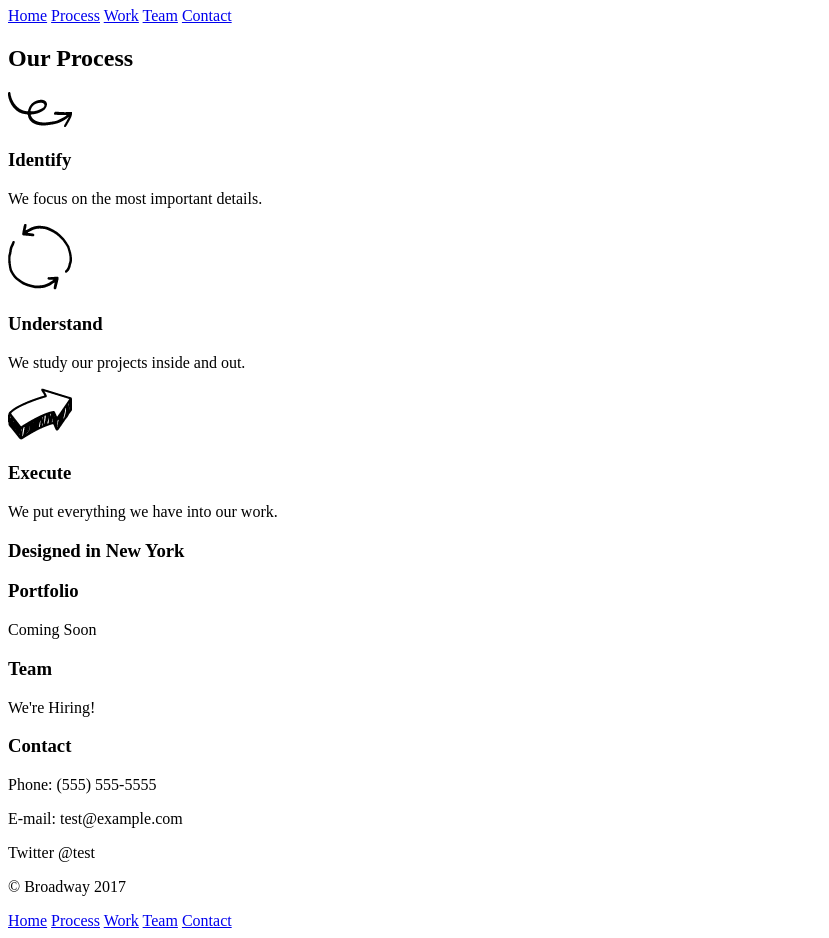
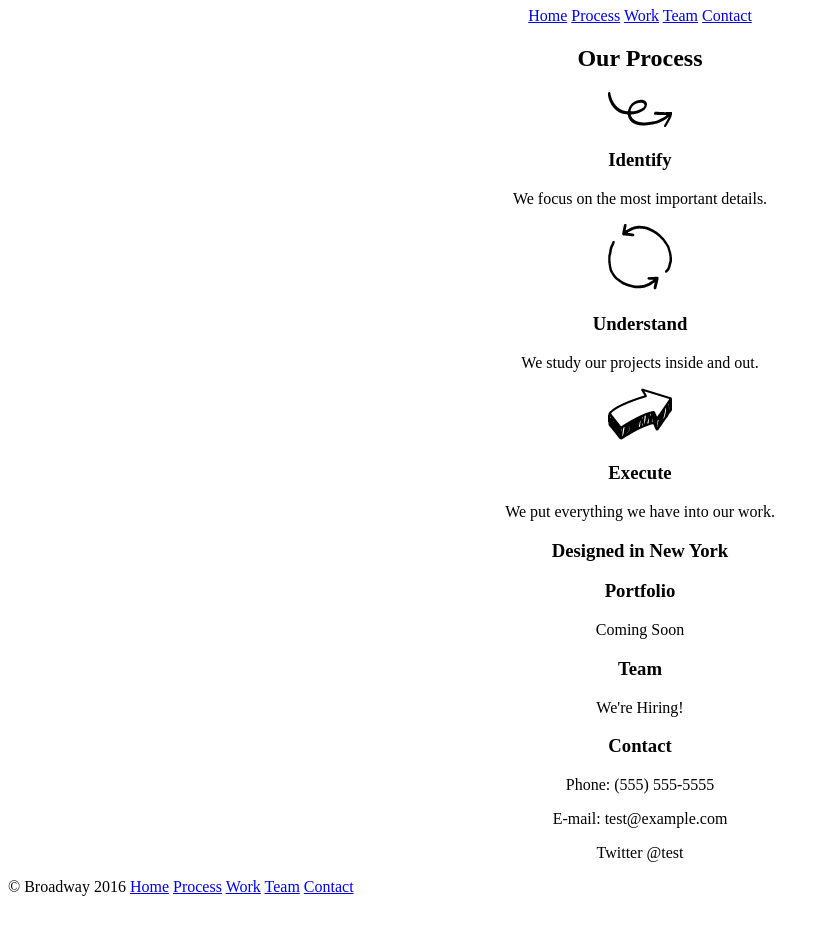
Before and after one commit to andrew-walsh/Broadway, a plain HTML site: page index.html in a window 1280 px wide. Shown: the part 73-1011 px from the top of the page, without its empty margins (0-829 px from the left). After the commit the page ends 985 px from the top, so only its background shows below. Drawn offline with Linux system fonts and the light colour scheme.

Commit message:
Align text

```diff
--- a/index.html
+++ b/index.html
@@ -44,14 +44,13 @@
     </div>
 
     <div class="footer">
-      <p>© Broadway 2017</p>
-      <nav class="bottom">
+      <p>© Broadway 2016
         <a href="#home">Home</a>
         <a href="#process">Process</a>
         <a href="#portfolio">Work</a>
         <a href="#team">Team</a>
         <a href="#contact">Contact</a>
-      </nav>
+      </p>
     </div>
 
   </body>
--- a/resources/css/style.css
+++ b/resources/css/style.css
@@ -0,0 +1,7 @@
+body {
+  text-align: center;
+}
+
+.footer {
+  text-align: left;
+}
```
